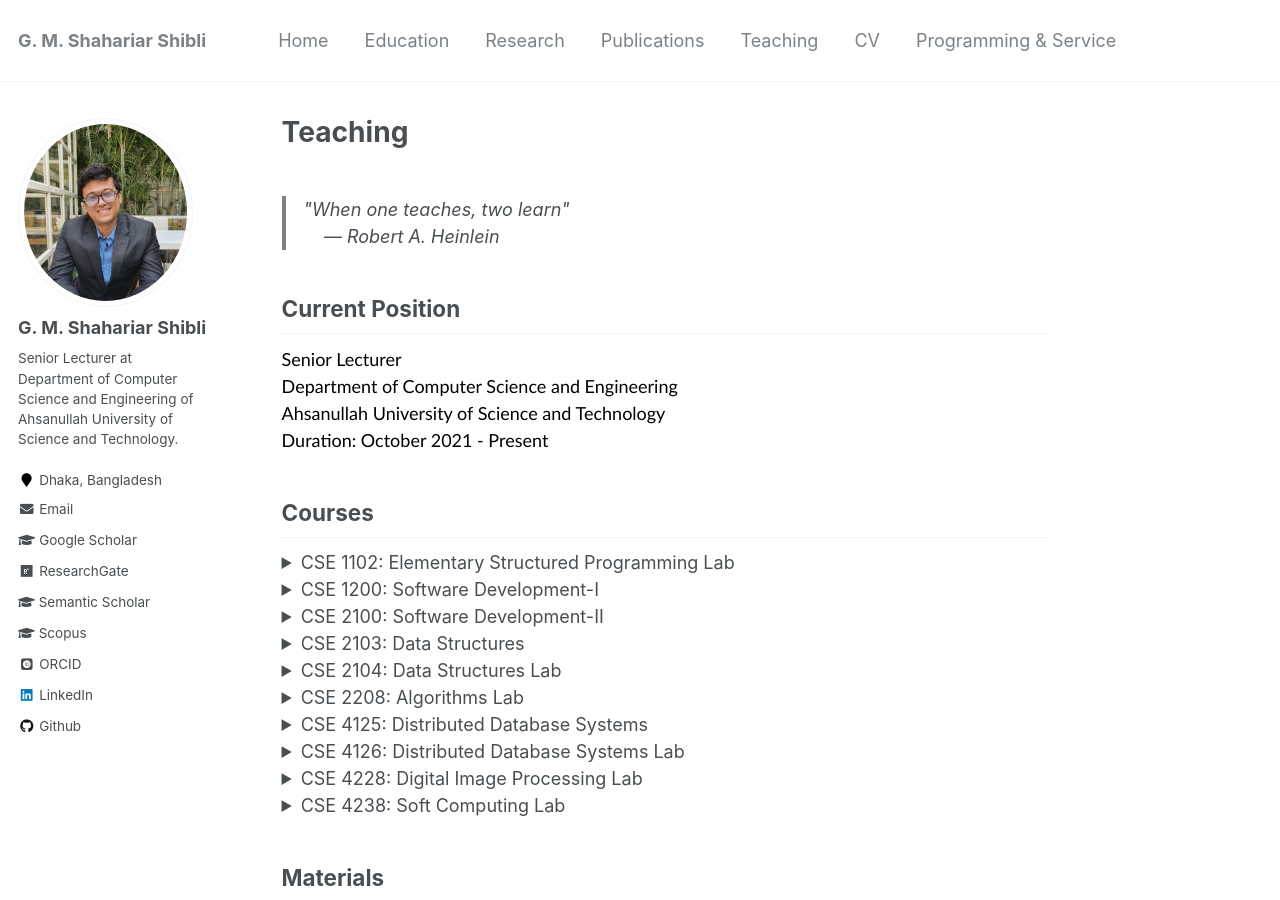
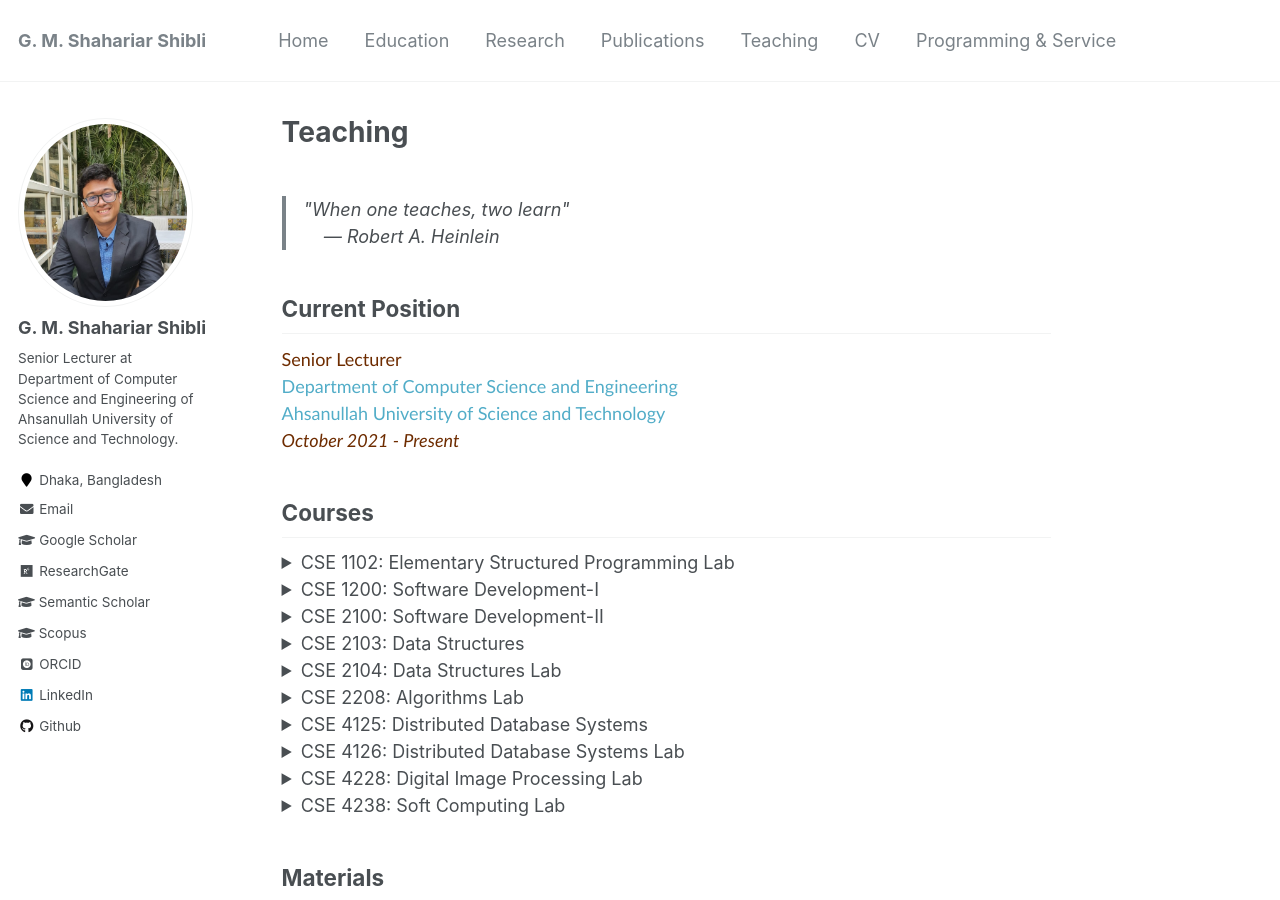
Before and after one commit to shahariar-shibli/shahariar-shibli.github.io, a Jekyll site: the page built from _pages/teaching.md, in a window 1280 px wide and 900 px high. Built offline with Jekyll 4.4.1, drawn with Linux system fonts in a browser that asks for light colours; some web fonts are replaced.

Commit message:
Update teaching.md

```diff
--- a/_pages/teaching.md
+++ b/_pages/teaching.md
@@ -9,10 +9,10 @@ title: "Teaching"
 ## Current Position
 <!-- Senior Lecturer -->
 <span style="font-family:Trebuchet MS; color:black;">
-<span style="color:black; font-size:18px; font-family:Trebuchet MS;">Senior Lecturer</span><br/>
-Department of Computer Science and Engineering<br/>
-Ahsanullah University of Science and Technology <br/>
-Duration: October 2021 - Present<br/>
+<span style="color:#6E2C00">Senior Lecturer</span><br/>
+[Department of Computer Science and Engineering](https://aust.edu/cse)<br/>
+[Ahsanullah University of Science and Technology](https://aust.edu/)<br/>
+<span style="color:#6E2C00"><em>October 2021 - Present</em></span>
 </span>
 
 
```
